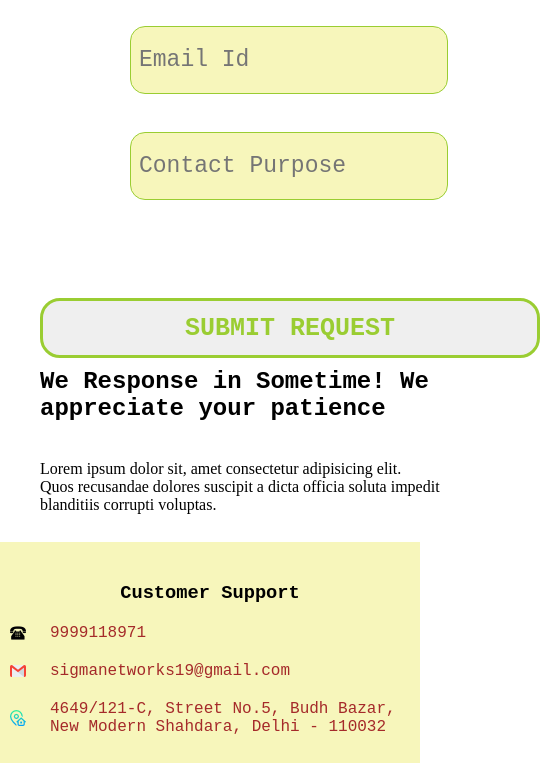
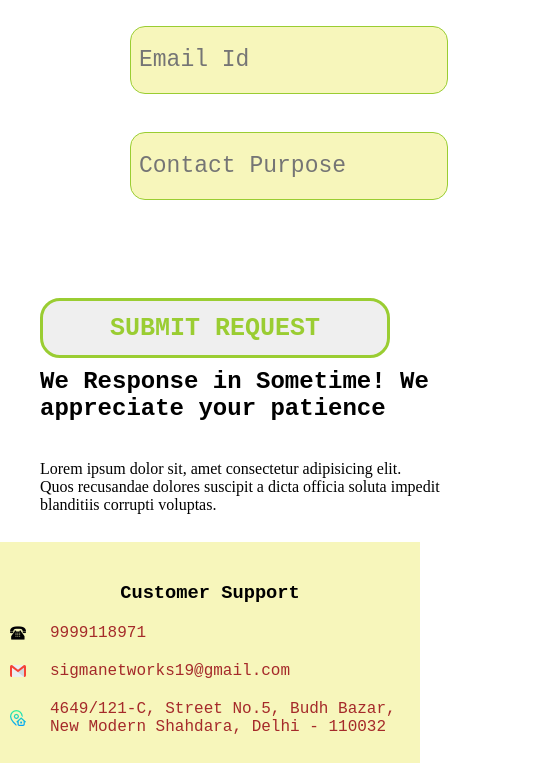
Before and after one commit to JustDudeduFF/SigmaWeb, a plain HTML site: page index.html in a window 390 px wide. Shown: the part 5863-6626 px from the top of the page, 540 px wide, since content can reach past the window. Drawn offline with nearby package versions, Linux system fonts and the light colour scheme; animation ran at ten frames a second.

Commit message:
Update style.css

```diff
--- a/style.css
+++ b/style.css
@@ -910,6 +910,10 @@ content: "";
 
     }
 
+    .contactus div button{
+        width: 350px;
+    }
+
     .contactus div h1{
         text-align: left;
     }
```
